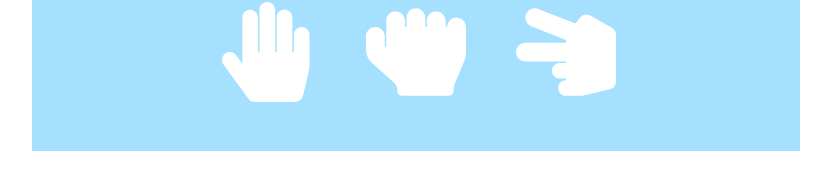
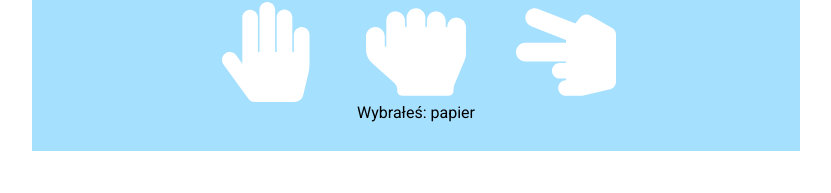
Before and after one commit to przemo88/react_kamien_papier_nozyce, a React (Create React App) app: page / in a window 1280 px wide. Both pictures are taken after a click on the button 490 px from the left and 151 px from the top of the page. Shown: the part 99-292 px from the top of the page, without its empty margins (224-1055 px from the left). Built offline with nearby package versions, Linux system fonts and the light colour scheme.

Commit message:
fix state

```diff
--- a/src/App.js
+++ b/src/App.js
@@ -1,4 +1,5 @@
 import React, { Component } from 'react';
+import { faHandPaper, faHandScissors, faHandRock } from '@fortawesome/free-solid-svg-icons';
 import './App.scss';
 import SubmitInfo from './SubmitInfo';
 import ResultInfo from './ResultInfo';
@@ -9,13 +10,18 @@ class App extends Component {
   constructor(props) {
     super(props);
 
-    this.test = this.test.bind(this);
+    this.state = {
+      id: null,
+    }
+
+    this.choice = this.choice.bind(this);
   }
 
-  test = (id) => {
-    //return <Result id={this.props.id}></Result>
-    console.log('test');
-  }
+  choice = (id) => {
+    this.setState({
+      id,
+    });
+  };
 
   render() {
     return (
@@ -27,10 +33,10 @@ class App extends Component {
         </div>
         <div className="board">
           <div className="submit_row">
-            <SubmitInfo id="papier" click={this.test}></SubmitInfo>
-            <SubmitInfo id="kamien" click={this.test}></SubmitInfo>
-            <SubmitInfo id="nozyce" click={this.test}></SubmitInfo>
-            <ResultInfo id={this.test}></ResultInfo>
+            <SubmitInfo id="papier" icon={faHandPaper} click={this.choice}></SubmitInfo>
+            <SubmitInfo id="kamien" icon={faHandRock} click={this.choice}></SubmitInfo>
+            <SubmitInfo id="nozyce" icon={faHandScissors} click={this.choice}></SubmitInfo>
+            {this.state.id ? <ResultInfo id={this.state.id} /> : null}
           </div>
         </div>
       </div>
--- a/src/ResultInfo.js
+++ b/src/ResultInfo.js
@@ -1,13 +1,9 @@
 import React, { Component } from 'react';
-
-
 class ResultInfo extends Component {
-
 
     render(props) {
         return (
-            <div> {this.props.id}{console.log(this.props.id)}</div >
-            //<div></div>
+            <div>Wybrałeś: {`${this.props.id}`}</div>
         )
     }
 }
--- a/src/SubmitInfo.js
+++ b/src/SubmitInfo.js
@@ -1,31 +1,11 @@
 import React from 'react';
 import styles from './submit.scss';
 import { FontAwesomeIcon } from '@fortawesome/react-fontawesome';
-import { faHandPaper, faHandScissors, faHandRock } from '@fortawesome/free-solid-svg-icons';
-import ResultInfo from './ResultInfo';
+function Submit({ id, click, icon }) {
 
-
-function  Submit({id,click}){
-
-
-        if (id === 'nozyce') {
-            return (
-                <button className="submit" onClick={click}><FontAwesomeIcon className="icon" icon={faHandScissors}></FontAwesomeIcon></button>
-            )
-        }
-
-        else if (id === 'papier') {
-            return (
-                <button className="submit" onClick={click}><FontAwesomeIcon className="icon" icon={faHandPaper}></FontAwesomeIcon></button>
-            )
-        }
-
-        else if (id === 'kamien') {
-            return (
-                <button className="submit" onClick={click}><FontAwesomeIcon className="icon" icon={faHandRock}></FontAwesomeIcon></button>
-            )
-        }
-
-    }
+    return (
+        <button className="submit" onClick={() => click(id)}><FontAwesomeIcon className="icon" icon={icon}></FontAwesomeIcon></button>
+    )
+}
 
 export default Submit;
```
